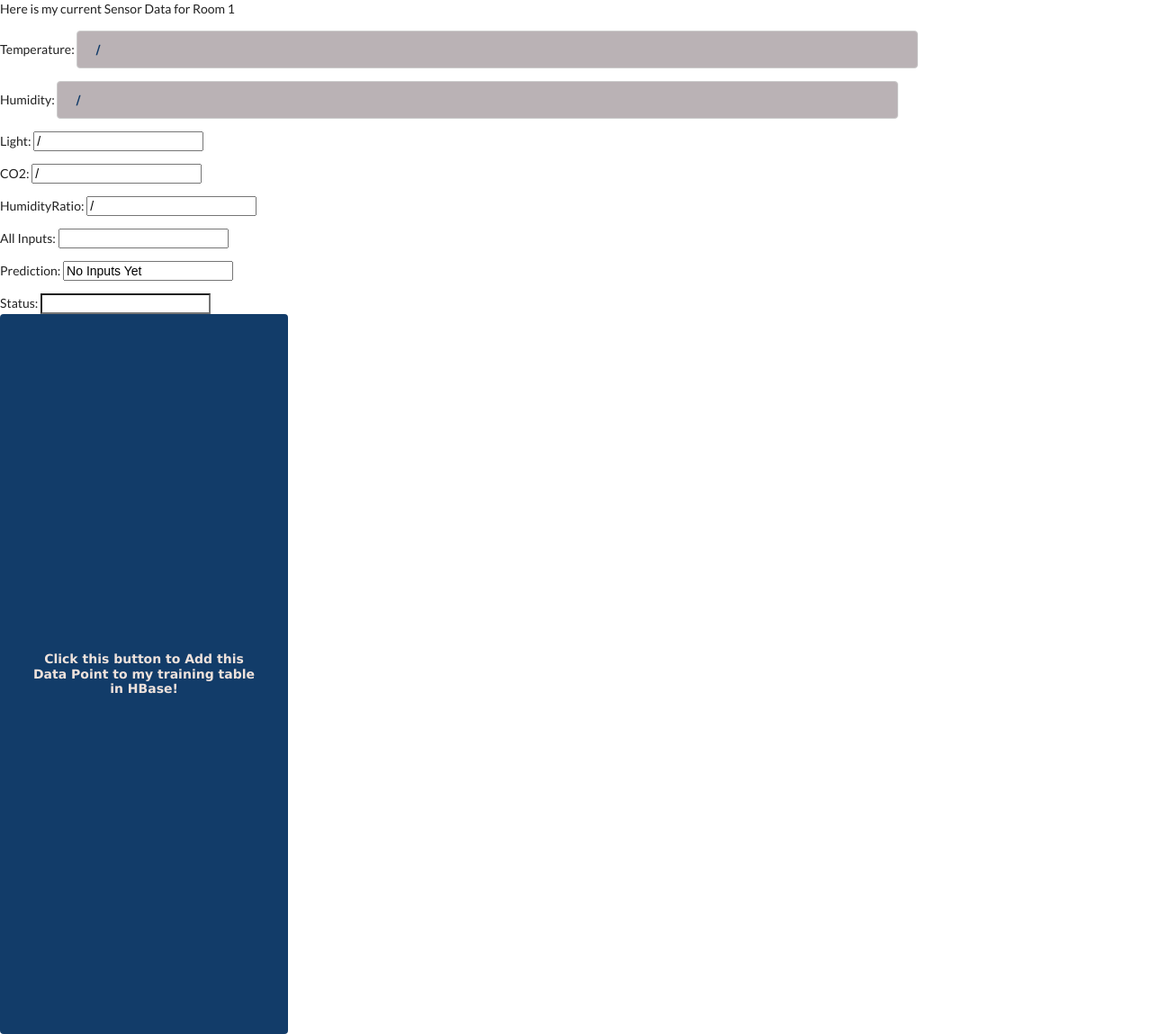
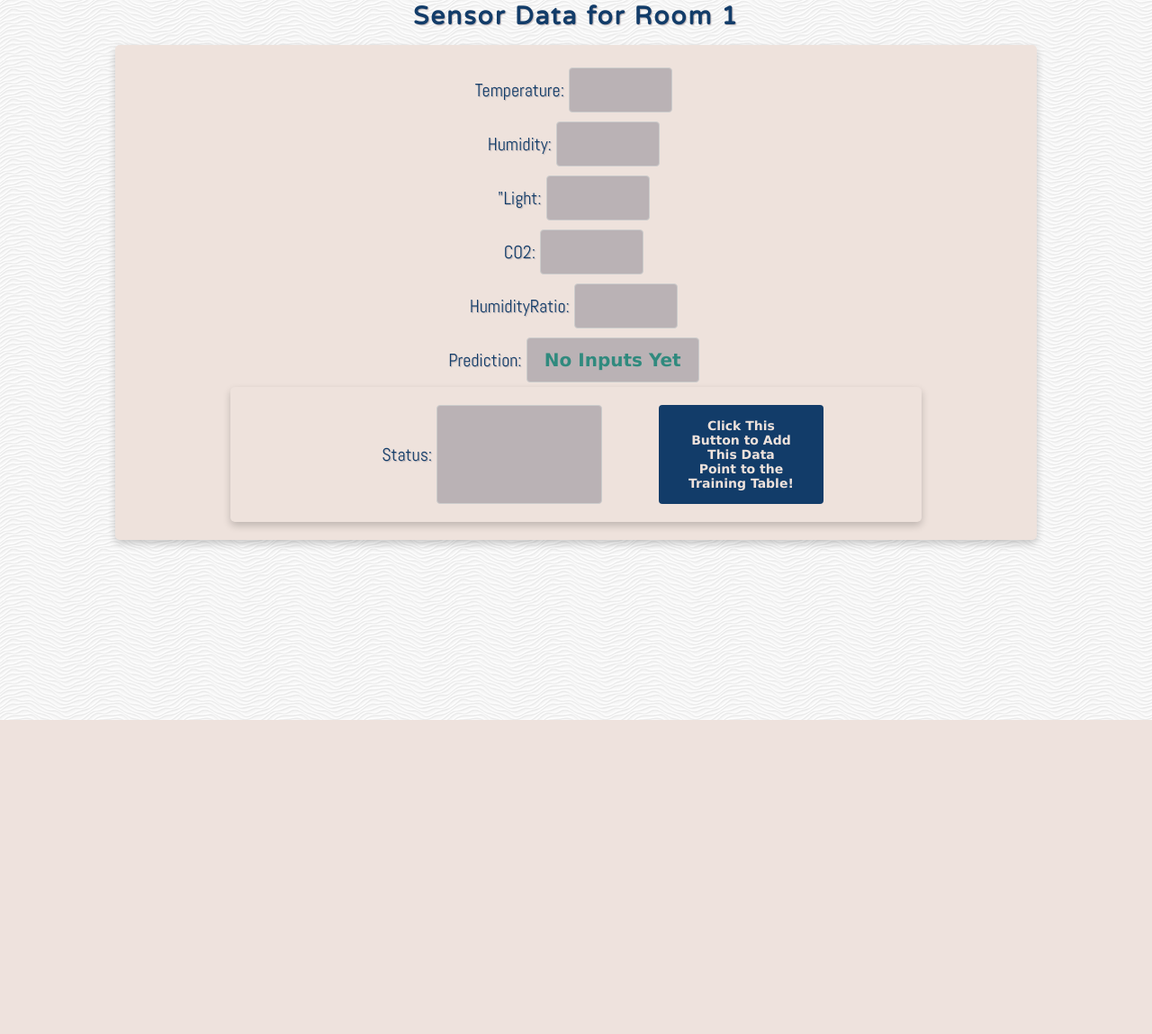
Before and after one commit to haiqiang2017/PySpark-HBaseDemoApp, a Flask app: page / in a window 1280 px wide. Shown: the whole page at 90% size. After the commit the page ends 800 px from the top, so only its background shows below. Run offline with Flask 2, Linux system fonts and the light colour scheme; some libraries are stand-ins or nearby versions.

Commit message:
few more changes

```diff
--- a/servingWebApp.py
+++ b/servingWebApp.py
@@ -74,7 +74,9 @@ def grabPredictionFromBatchScoreTable(keyToUse, modelResultsCatalog):
 
 
 def addToTrainingTable(key, prediction):
+  print(key)
   splitKey = key.split(',')
+  print(splitKey)
   splitKey = [float(i) for i in splitKey]
   splitKey.insert(0, key)
   splitKey.append(int(prediction))
@@ -94,13 +96,19 @@ def addToTrainingTable(key, prediction):
 
 
 
-@app.route('/api/predict', methods=['POST', 'GET'])
+@app.route('/api', methods=['POST', 'GET'])
 def predict():
   keyToUse = request.form['temp6']
+
   output = grabPredictionFromBatchScoreTable(keyToUse, getBatchScoreTableCatalog())
-
+  print(request.form)
   if request.form['status'] == "Added":
     addToTrainingTable(request.form['temp6'], output)
+
+  if output == 1:
+    output = "Occupied"
+  elif output == 0:
+    output = "Not Occupied"
 
   return render_template("index.html",
                          output=output,
--- a/static/css/main.css
+++ b/static/css/main.css
@@ -14,50 +14,48 @@ h1 {
     text-align: center;
 }
 
-/*body {
+body {
     background: url(waves.png) repeat 0 0;
-}*/
+}
 
-#Temperature {
-    width: 73%;
+.inputs {
+    width: 12%;
     height: 100%;
-    padding: 12px 20px;
+    padding: 12px 10px;
     display: inline-block;
     border: 1px solid #ccc;
     border-radius: 4px;
     box-sizing: border-box;
     background-color: #BAB2B5;
     color: #123C69;
-
+    text-align: center;
     font-family: verdana;
     font-weight: bold;
+    margin: 5px;
+
 }
 
-#Humidity {
-    width: 73%;
-    height: 100%;
-    padding: 12px 20px;
-    display: inline-block;
-    border: 1px solid #ccc;
-    border-radius: 4px;
-    box-sizing: border-box;
-    background-color: #BAB2B5;
-    color: #123C69;
 
-    font-family: verdana;
-    font-weight: bold;
+.predict {
+    width: 20%;
+    color: #308a7e;
+}
+
+.status {
+    width: 50%;
+    color: #308a7e;
 }
 
 button {
     width: 25%;
-    height: 100%;
+    height: 25%;
     background-color: #123C69;
     border: none;
     color: #EEE2DC;
     padding: 15px 32px;
     text-align: center;
     text-decoration: none;
-    /*float: right;*/
+    float: center;
     font-family: verdana;
     font-weight: bold;
     border-radius: 4px;
@@ -75,6 +73,10 @@ button:hover {
     margin: auto;
     width: 80%;
     padding: 20px;
+    text-align: center;
+    display: flex;
+    justify-content: center;
+
 }
 
 #recitationLink {
@@ -93,16 +95,23 @@ button:hover {
     text-align: center;
 }
 
-h3 {
+p2 {
     font-family: 'Abel', sans-serif;
     text-align: center;
     color: #123C69;
     text-shadow: 1px 1px 1px #BAB2B5;
+    font-size: 20px;
+    display: flex;
+    justify-content: center;
+    align-items: center;
+    line-height: 48px;
+
+
 }
 
 #codeTimer {
     text-align: center;
-    font-size: 30px;
+    font-size: 20px;
 }
 
 #recitationCode {
--- a/templates/index.html
+++ b/templates/index.html
@@ -9,55 +9,57 @@
     </script>
 <head>
   <link rel="stylesheet" type= "text/css" href="{{ url_for('static', filename='css/main.css') }}">
-	<title>Welcome!</title>
+  <link href="https://fonts.googleapis.com/css?family=Abel|Varela+Round" rel="stylesheet">
+  <title>Demo Application</title>
 
   <meta charset="UTF-8">
 </head>
 <body>
- Here is my current Sensor Data for Room 1
+ <h1>Sensor Data for Room 1</h1>
   <p></p>
 
 
   <!-- <input id = "Temperature", name="he" />-->
 
 
+  <div id="bodyContainer">
+    <form name = sendInputs action = "/api" method = "POST">
+      <p2>Temperature:
+      <input class ="inputs" id = "Temperature" name="temp" value ="{{temp}}"/>
+      </p2>
 
-  <form name = sendInputs action = "/api/predict" method = "POST">
-    <p>Temperature:
-    <input id = "Temperature" name="temp" value ={{temp}} />
-    </p>
+      <p2>Humidity:
+      <input class ="inputs" id="Humidity" name="temp2" value ="{{temp2}}" />
+      </p2>
 
-    <p>Humidity:
-    <input id="Humidity" name="temp2" value ={{temp2}} />
-    </p>
+      <p2>"Light:
+      <input class ="inputs" id="Light" name="temp3" value ="{{temp3}}" />
+      </p2>
 
-    <p>Light:
-    <input id="Light" name="temp3" value ={{temp3}} />
-    </p>
+      <p2>CO2:
+      <input class ="inputs" id="CO2" name="temp4" value ="{{temp4}}" />
+      </p2>
 
-    <p>CO2:
-    <input id="CO2" name="temp5" value ={{temp4}} />
-    </p>
+      <p2>HumidityRatio:
+      <input class ="inputs" id="HumidityRatio" name="temp5" value ="{{temp5}}" />
+      </p2>
 
-    <p>HumidityRatio:
-    <input  id="HumidityRatio" name="temp4" value ={{temp5}} />
-    </p>
+      <p2>Prediction:
+      <input class ="inputs predict" id="Prediction" name="output" value ="{{output}}" />
+      </p2>
 
-    <p>All Inputs:
-    <input id="Inputs" name="temp6" value ="{{temp6}}" />
-    </p>
+      <div id="bodyContainer">
+          <p2> Status:
+            <input class ="inputs status" id="Status" name="status" value="{{status}}" />
+            <input type="hidden" id="Inputs" name="temp6" value="{{temp6}}" />
+          </p2>
+            <button type="button" value="false" id="regularButton" onclick="change()">
+              Click This Button to Add This Data Point to the Training Table!
+            </button>
 
-    <p>Prediction:
-    <input id="Prediction" name="output" value ="{{output}}" />
-    </p>
+      </div>
+    </form>
 
-    <p> Status:
-    <input type="text" id="hello" name="status" value="{{status}}" />
-    </p>
-
-  </form>
-
-  <button type="button" value="false" id="regularButton" onclick="change()"> Click this button to Add this Data Point to my training table in HBase! </button>
 
   <script>
     setInterval(function() {
@@ -76,15 +78,16 @@
 
       $("#Light").val((listOfLigh[ind3]));
 
+      listOfCO2 = [0, 200, 400, 600, 800, 1000, 1200, 1400, 1600, 1800, 2000]
+      ind4 = Math.floor(Math.random()*listOfCO2.length)
+
+      $("#CO2").val((listOfCO2[ind4]));
+
       listOfRats = [.002, .0025, .003, .0035, .004, .0045, .005, .0055, .006, .0065]
-      ind4 = Math.floor(Math.random()*listOfRats.length)
+      ind5 = Math.floor(Math.random()*listOfRats.length)
 
-      $("#HumidityRatio").val((listOfRats[ind4]));
+      $("#HumidityRatio").val((listOfRats[ind5]));
 
-      listOfCO2 = [0, 200, 400, 600, 800, 1000, 1200, 1400, 1600, 1800, 2000]
-      ind5 = Math.floor(Math.random()*listOfCO2.length)
-
-      $("#CO2").val((listOfCO2[ind5]));
 
       $("#Inputs").val(document.getElementById('Temperature').value.toString() + ',' +
                        document.getElementById('Humidity').value.toString()  + ',' +
@@ -92,19 +95,21 @@
                        document.getElementById('CO2').value.toString()  + ',' +
                        document.getElementById('HumidityRatio').value.toString());
 
-      $("#hello").val('Not Added');
+      $("#Status").val("Not Added");
 
       document.sendInputs.submit();
     }, 5000);
 
     function change() {
       var change = document.getElementById("regularButton");
+
       if (change.value == "false") {
         document.sendInputs.elements["status"].value = "Added";
         document.sendInputs.submit();
       } else {
         change.value = "true";
       }
+
     }
   </script>
  </body>
```
Also changed, not shown: static/css/waves.png (added).
